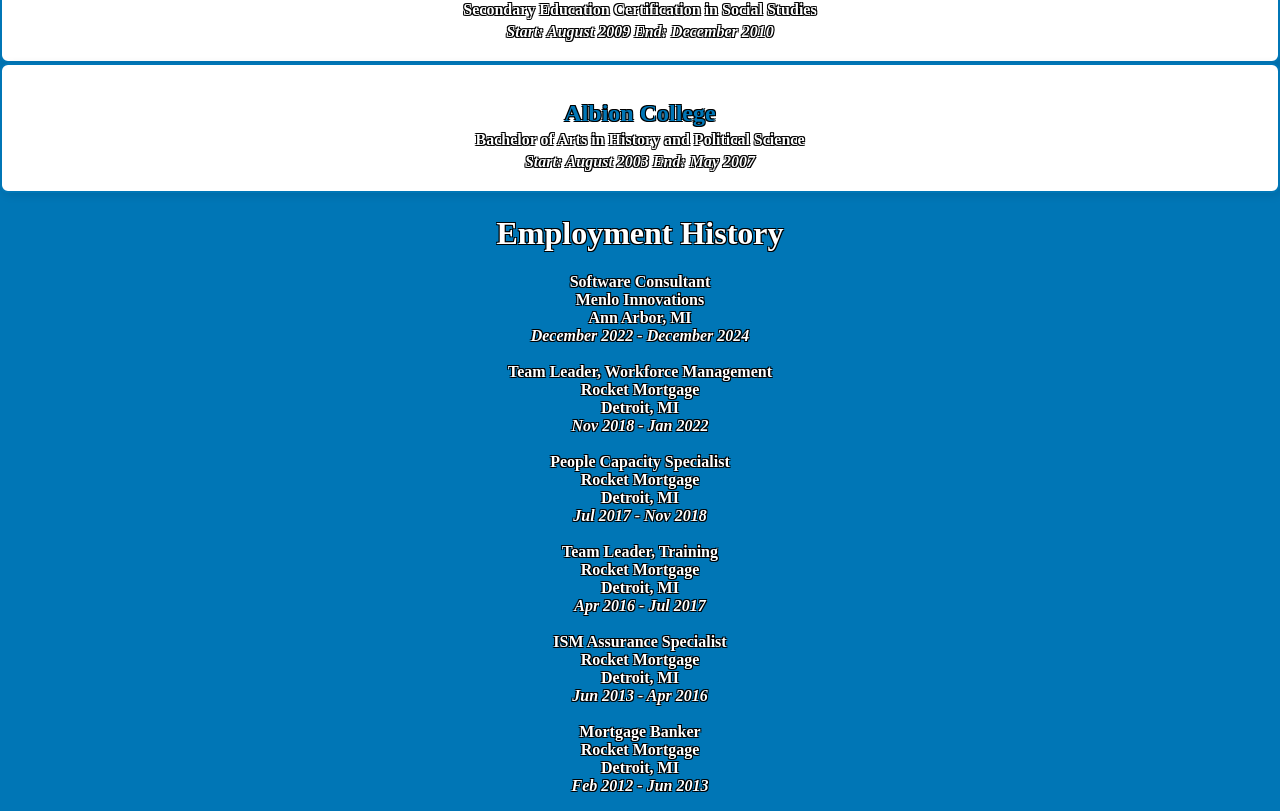
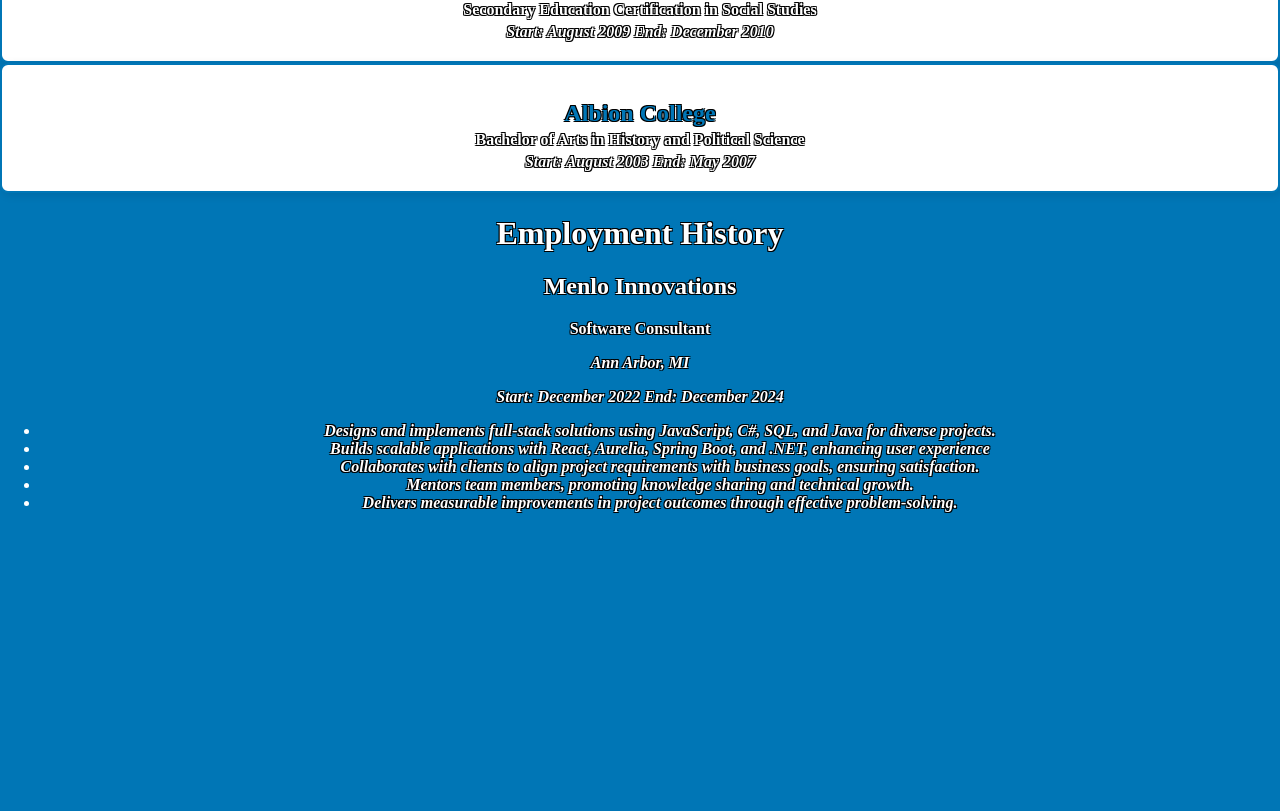
Before and after one commit to BukHwt/portfolio-project, a Vue app in the folder frontend/: page /about in a window 1280 px wide. Shown: the part 507-1318 px from the top of the page. After the commit the page ends 1035 px from the top, so only its background shows below. Built offline with nearby package versions, Linux system fonts and the light colour scheme.

Commit message:
Added Employment Card

```diff
--- a/frontend/src/components/EmploymentCard.vue
+++ b/frontend/src/components/EmploymentCard.vue
@@ -1,6 +1,31 @@
-<script setup lang="ts"></script>
+<script setup lang="ts">
+defineProps<{
+  company: string;
+  position: string;
+  location: string;
+  startMonthYear: string;
+  endMonthYear: string;
+  description?: string[];
+}>();
+</script>
 <template>
-  <div class="employment-card"></div>
+  <div class="employment-card">
+    <h2>{{ company }}</h2>
+    <p>
+      <strong>{{ position }}</strong>
+    </p>
+    <p>
+      <em>{{ location }}</em>
+    </p>
+    <p>
+      <em>Start: {{ startMonthYear }} End: {{ endMonthYear }}</em>
+    </p>
+    <ul v-if="description">
+      <li v-for="desc in description" :key="desc">
+        <em>{{ desc }}</em>
+      </li>
+    </ul>
+  </div>
 </template>
 
 <style scoped></style>
--- a/frontend/src/views/About.vue
+++ b/frontend/src/views/About.vue
@@ -1,5 +1,6 @@
 <script setup lang="ts">
 import EducationCard from "../components/EducationCard.vue";
+import EmploymentCard from "../components/EmploymentCard.vue";
 </script>
 
 <template>
@@ -48,61 +49,20 @@
       </div>
       <div id="employment-history">
         <h1>Employment History</h1>
-        <p>
-          <strong>Software Consultant</strong>
-          <br />
-          <strong>Menlo Innovations</strong>
-          <br />
-          Ann Arbor, MI
-          <br />
-          <em>December 2022 - December 2024</em>
-          <br />
-          <br />
-          <strong>Team Leader, Workforce Management</strong>
-          <br />
-          <strong>Rocket Mortgage</strong>
-          <br />
-          Detroit, MI
-          <br />
-          <em>Nov 2018 - Jan 2022</em>
-          <br />
-          <br />
-          <strong>People Capacity Specialist</strong>
-          <br />
-          <strong>Rocket Mortgage</strong>
-          <br />
-          Detroit, MI
-          <br />
-          <em>Jul 2017 - Nov 2018</em>
-          <br />
-          <br />
-          <strong>Team Leader, Training</strong>
-          <br />
-          <strong>Rocket Mortgage</strong>
-          <br />
-          Detroit, MI
-          <br />
-          <em>Apr 2016 - Jul 2017</em>
-          <br />
-          <br />
-          <strong>ISM Assurance Specialist</strong>
-          <br />
-          <strong>Rocket Mortgage</strong>
-          <br />
-          Detroit, MI
-          <br />
-          <em>Jun 2013 - Apr 2016</em>
-          <br />
-          <br />
-          <strong>Mortgage Banker</strong>
-          <br />
-          <strong>Rocket Mortgage</strong>
-          <br />
-          Detroit, MI
-          <br />
-          <em>Feb 2012 - Jun 2013</em>
-          <br />
-        </p>
+        <EmploymentCard
+          company="Menlo Innovations"
+          position="Software Consultant"
+          location="Ann Arbor, MI"
+          startMonthYear="December 2022"
+          endMonthYear="December 2024"
+          :description="[
+            'Designs and implements full-stack solutions using JavaScript, C#, SQL, and Java for diverse projects.',
+            'Builds scalable applications with React, Aurelia, Spring Boot, and .NET, enhancing user experience',
+            'Collaborates with clients to align project requirements with business goals, ensuring satisfaction.',
+            'Mentors team members, promoting knowledge sharing and technical growth.',
+            'Delivers measurable improvements in project outcomes through effective problem-solving. ',
+          ]"
+        />
       </div>
     </div>
   </div>
```
Also changed, not shown: 1 other file (tests, documents, lock files or other folders).
